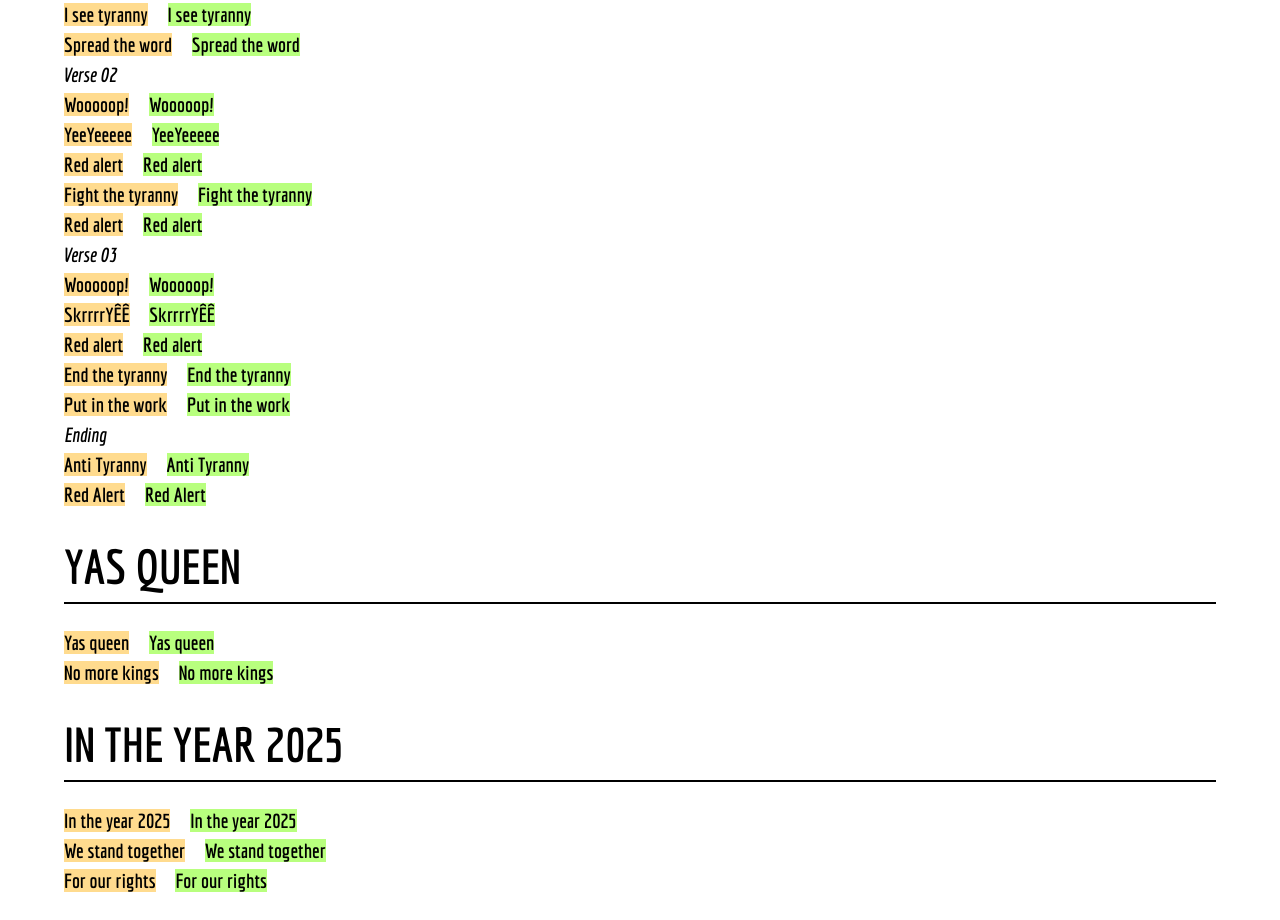
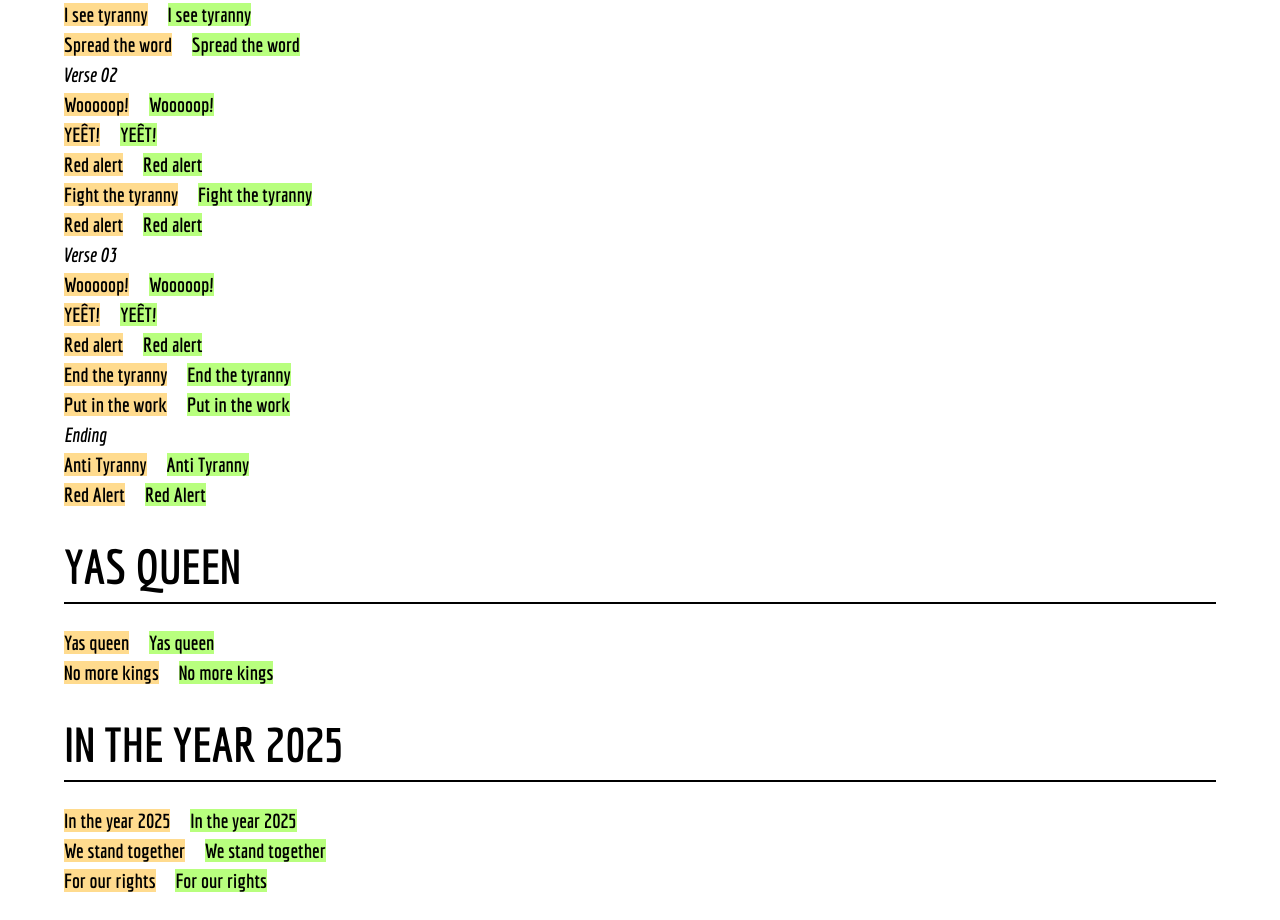
Before and after one commit to ATRA-USA/ATRA, a plain HTML site: page chants.html in a window 1280 px wide. Shown: the part 2600-3520 px from the top of the page. Drawn offline with Linux system fonts and the light colour scheme.

Commit message:
Update chants.html
lyric change

```diff
--- a/chants.html
+++ b/chants.html
@@ -148,8 +148,8 @@
                     <em>Verse 02</em><br />
                     <span class="txt-call">Wooooop!</span><span class="txt-indent"></span>
                     <span class="txt-response">Wooooop!</span><br />
-                    <span class="txt-call">YeeYeeeee</span><span class="txt-indent"></span>
-                    <span class="txt-response">YeeYeeeee</span><br />
+                    <span class="txt-call">YEÊT!</span><span class="txt-indent"></span>
+                    <span class="txt-response">YEÊT!</span><br />
                     <span class="txt-call">Red alert</span><span class="txt-indent"></span>
                     <span class="txt-response">Red alert</span><br />
                     <span class="txt-call">Fight the tyranny</span><span class="txt-indent"></span>
@@ -159,8 +159,8 @@
                     <em>Verse 03</em><br />
                     <span class="txt-call">Wooooop!</span><span class="txt-indent"></span>
                     <span class="txt-response">Wooooop!</span><br />
-                    <span class="txt-call">SkrrrrYÊÊ</span><span class="txt-indent"></span>
-                    <span class="txt-response">SkrrrrYÊÊ</span><br />
+                    <span class="txt-call">YEÊT!</span><span class="txt-indent"></span>
+                    <span class="txt-response">YEÊT!</span><br />
                     <span class="txt-call">Red alert</span><span class="txt-indent"></span>
                     <span class="txt-response">Red alert</span><br />
                     <span class="txt-call">End the tyranny</span><span class="txt-indent"></span>
```
